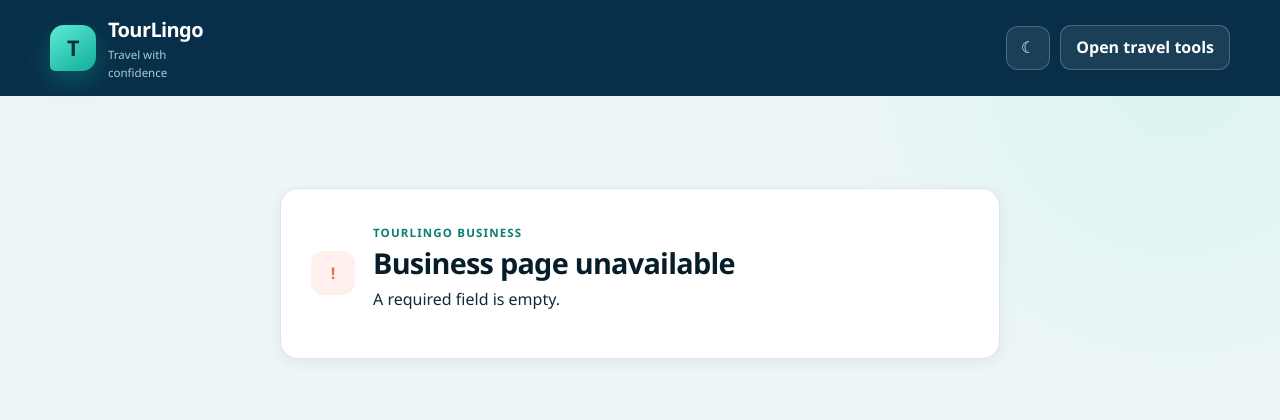
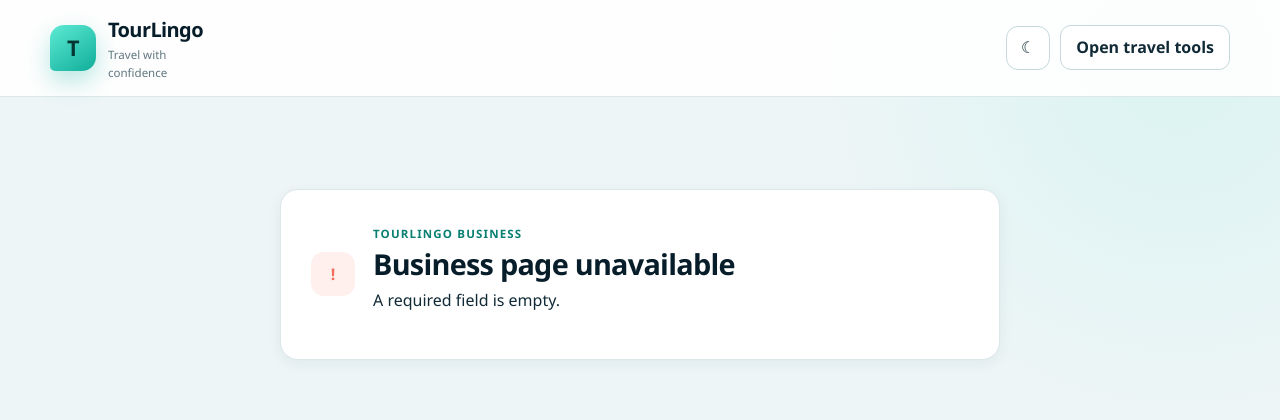
Before and after one commit to csloh-wm23/collab-tourism-platform, a PHP site: page /business.php in a window 1280 px wide. Shown: the top 420 px of the page. Run offline with PHP 8.4, Linux system fonts and the light colour scheme.

Commit message:
Make public header follow theme

```diff
--- a/assets/css/styles.css
+++ b/assets/css/styles.css
@@ -815,6 +815,11 @@ button:disabled { cursor: not-allowed; filter: grayscale(.25); opacity: .48; tra
 .public-topbar-actions { align-items: center; display: flex; gap: 10px; }
 .public-contrast-button { background: rgba(255, 255, 255, .08); border-color: rgba(255, 255, 255, .22); color: #fff; }
 .public-topbar .secondary { background: rgba(255, 255, 255, .08); border-color: rgba(255, 255, 255, .22); color: #fff; }
+html:not(.dark-mode) .public-topbar { background: rgba(255, 255, 255, .92); border-bottom: 1px solid var(--line); }
+html:not(.dark-mode) .public-business .public-topbar .public-brand { color: var(--ink-strong); }
+html:not(.dark-mode) .public-business .public-topbar .public-brand small { color: var(--muted); }
+html:not(.dark-mode) .public-contrast-button,
+html:not(.dark-mode) .public-topbar .secondary { background: var(--paper); border-color: var(--line-strong); color: var(--ink); }
 .public-hero {
   align-items: end;
   background:
```
